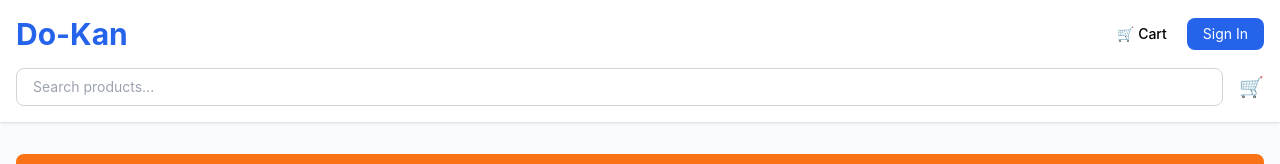
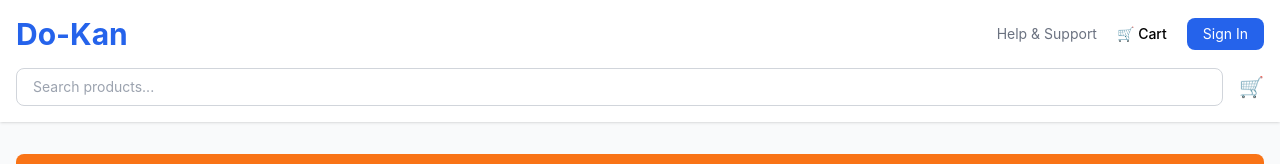
Before and after one commit to AadiAcharya/Do-kan, a React (Create React App) app in the folder frontend/: page / in a window 1280 px wide. Shown: the top 164 px of the page. Built offline with nearby package versions, Linux system fonts and the light colour scheme; no server answers.

Commit message:
adding help buttion

```diff
--- a/frontend/src/components/Header.jsx
+++ b/frontend/src/components/Header.jsx
@@ -16,7 +16,9 @@ const Header = () => {
         <div className="flex items-center justify-between mb-4">
           <h1 className="text-3xl font-bold text-blue-600 cursor-pointer" onClick={() => navigate("/")}>Do-Kan</h1>
           <div className="flex items-center gap-5">
-
+           <button onClick={() => navigate("/help")} className="text-sm text-gray-500 hidden sm:block hover:text-blue-600">
+              Help &amp; Support
+            </button>
             <button onClick={() => navigate("/cart")} className="relative text-sm font-medium hover:text-blue-600">
               🛒 Cart
               {itemCount > 0 && (
```
